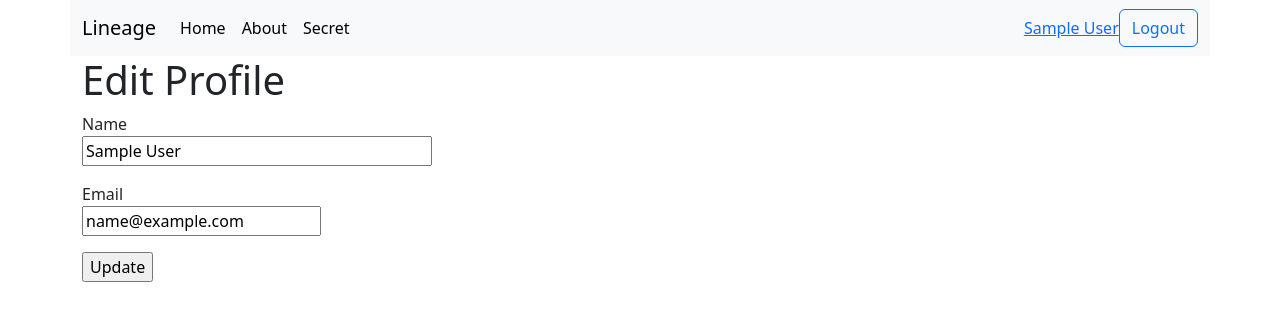
After one commit to joekariuki3/lineage, a Flask app: page /edit_profile in a window 1280 px wide. The commit adds this page. Shown: the top 321 px of the page. Run offline with Flask 3, Linux system fonts and the light colour scheme; the visitor is signed in with stand-in values (Sample User, id 1).

Commit message:
Implemented User profile crud functions
a user can edit their details

implemented custom pages for errors.

404 error and 500 error

```diff
--- a/app.py
+++ b/app.py
@@ -5,7 +5,7 @@ from flask_login import LoginManager, current_user, login_user, logout_user, log
 from flask_sqlalchemy import SQLAlchemy
 from flask_migrate import Migrate
 from models import db, Family, Member, User, Event, Relationship
-from forms import RegisterForm, LoginForm
+from forms import RegisterForm, LoginForm, EditProfileForm
 
 app = Flask(__name__)
 login = LoginManager(app)
@@ -27,6 +27,18 @@ migrate = Migrate()
 #initiate migration
 migrate.init_app(app, db)
 
+
+# handle errors
+@app.errorhandler(404)
+def not_found_error(error):
+    return render_template('404.html'), 404
+
+@app.errorhandler(500)
+def internal_error(error):
+    db.session.rollback()
+    return render_template('500.html'), 500
+
+# load login user
 @login.user_loader
 def load_user(id):
     return User.query.get(int(id))
@@ -80,6 +92,28 @@ def logout():
     logout_user()
     return redirect(url_for('index'))
 
+# userProfile
+@app.route('/user/profile')
+@login_required
+def user_profile():
+    return render_template('profile.html', title='User_Profile')
+
+# edit profile
+@app.route('/edit_profile', methods=['GET', 'POST'])
+@login_required
+def edit_profile():
+    form = EditProfileForm()
+    if form.validate_on_submit():
+        current_user.name = form.name.data
+        current_user.email = form.email.data
+        db.session.commit()
+        flash('Your changes have been saved.')
+        return redirect(url_for('user_profile'))
+    elif request.method == 'GET':
+        form.name.data = current_user.name
+        form.email.data = current_user.email
+    return render_template('edit_profile.html', title='Edit Profile',
+                           form=form)
 
 if __name__ == '__main__':
     with app.app_context():
--- a/forms.py
+++ b/forms.py
@@ -20,3 +20,8 @@ class LoginForm(FlaskForm):
     password = PasswordField('Password', validators=[DataRequired()])
     remember_me = BooleanField('Remember Me')
     submit = SubmitField('Sign In')
+
+class EditProfileForm(FlaskForm):
+    name = StringField('Name', validators=[DataRequired()])
+    email = EmailField('Email', validators=[DataRequired(), Email()])
+    submit = SubmitField('Update')
--- /dev/null
+++ b/templates/404.html
@@ -0,0 +1,6 @@
+{% extends "base.html" %}
+
+{% block content %}
+<h1>Page Not Found</h1>
+<p><a href="{{ url_for('index') }}">Home</a></p>
+{% endblock %}
--- a/templates/base.html
+++ b/templates/base.html
@@ -46,7 +46,7 @@
                 <a href="{{ url_for('login') }}"><button class="btn btn-outline-primary">Login</button></a>
                 <a href="{{ url_for('register') }}"><button class="btn btn-outline-primary">Register</button></a>
                 {% else %}
-                <a href="">{{ current_user.name}}</a>
+                <a href="{{ url_for('user_profile')}}">{{ current_user.name}}</a>
                 <a href="{{ url_for('logout') }}"><button class="btn btn-outline-primary">Logout</button></a>
                 {% endif %}
             </div>
--- /dev/null
+++ b/templates/edit_profile.html
@@ -0,0 +1,23 @@
+{% extends "base.html" %}
+
+{% block content %}
+<h1>Edit Profile</h1>
+<form action="" method="post" novalidate>
+    {{ form.hidden_tag() }}
+    <p>
+        {{ form.name.label }}<br>
+        {{ form.name(size=32) }}<br>
+        {% for error in form.name.errors %}
+        <span style="color: red;">{{ error }}</span>
+        {% endfor %}
+    </p>
+    <p>
+        {{ form.email.label }}<br>
+        {{ form.email(cols=50, rows=4) }}<br>
+        {% for error in form.email.errors %}
+        <span style="color: red;">{{ error }}</span>
+        {% endfor %}
+    </p>
+    <p>{{ form.submit() }}</p>
+</form>
+{% endblock %}
```
Also changed, not shown: templates/500.html (added, +7 -0 lines), templates/profile.html (added, +9 -0 lines).
